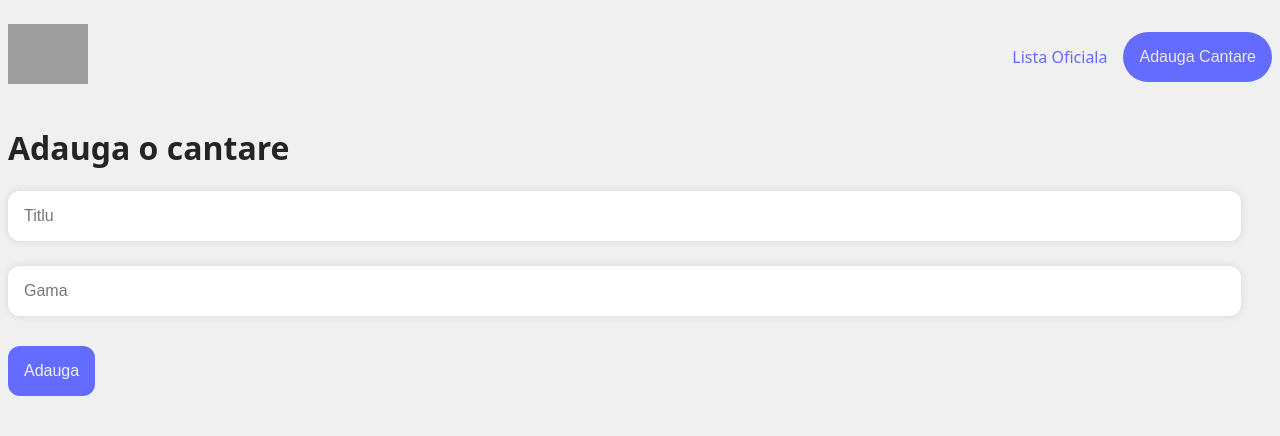
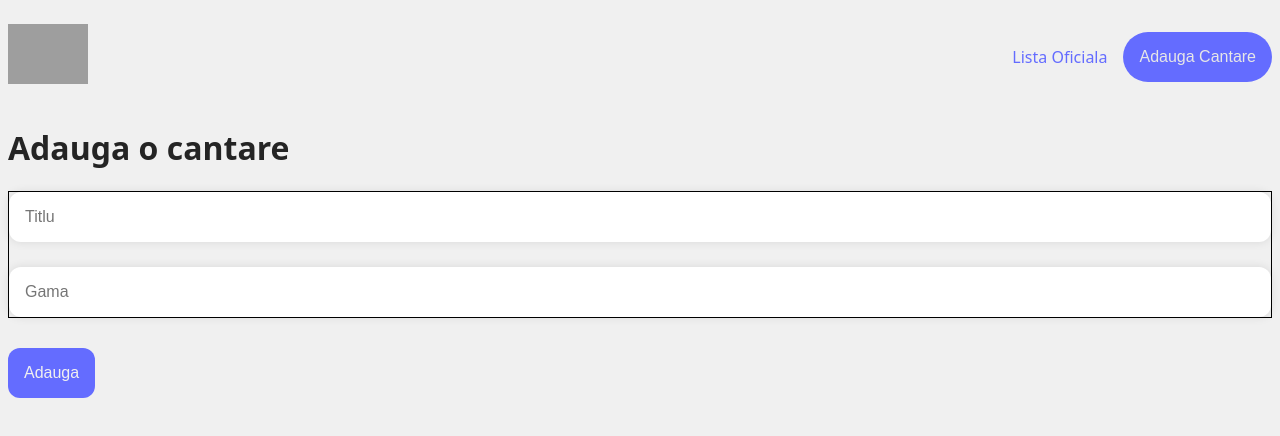
Before and after one commit to samieremie/Songs-list, a React (Vite) app in the folder frontend/: page /addsong in a window 1280 px wide. Shown: the top 436 px of the page. Built offline with nearby package versions, Linux system fonts and the light colour scheme; grey boxes are pictures that could not be loaded.

Commit message:
Fix songForm exceeding the size of the screen.

```diff
--- a/frontend/src/css/SongForm.css
+++ b/frontend/src/css/SongForm.css
@@ -2,12 +2,14 @@
   display: flex;
   flex-direction: column;
   gap: 25px;
+  width: 100%;
+  border: 1px solid black;
 }
 
 .title-input,
 .scale-input {
   font-size: 1em;
-  width: 95%;
+  width: 100%;
   padding: 1em;
   border-radius: 12px;
   border: none;
--- a/frontend/src/css/index.css
+++ b/frontend/src/css/index.css
@@ -13,7 +13,7 @@
 }
 
 * {
-  /* border: 1px solid black; */
+  box-sizing: border-box;
 }
 
 a {
```
